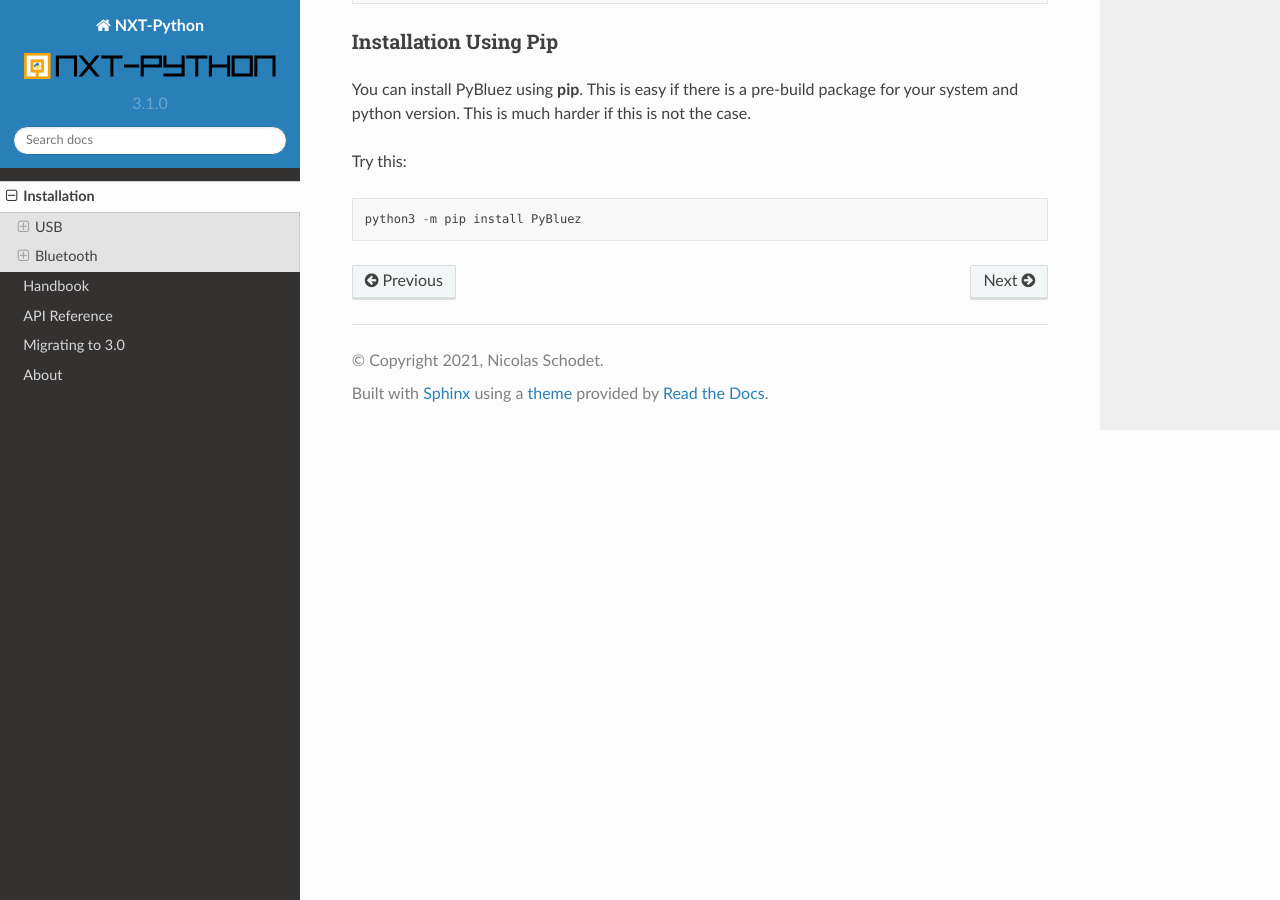
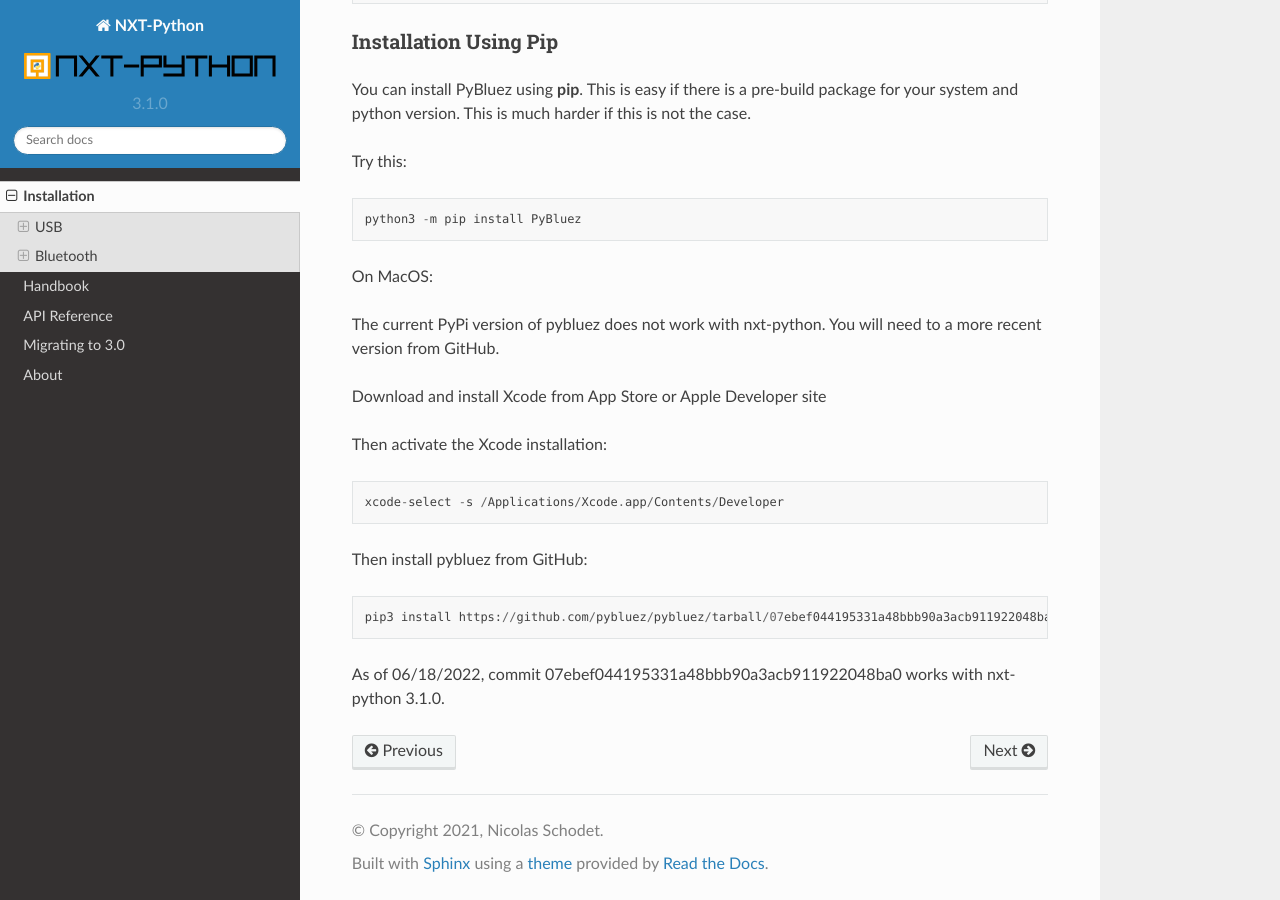
Before and after one commit to schodet/nxt-python, a Sphinx documentation site: the page built from docs/installation.rst, in a window 1280 px wide and 900 px high, scrolled down 1645 px. Built offline with Sphinx 7.4.7 and the Read the Docs theme 2.0.0, drawn with Linux system fonts in a browser that asks for light colours.

Commit message:
docs/installation.rst: add macOS for installing pybluez

```diff
--- a/docs/installation.rst
+++ b/docs/installation.rst
@@ -84,3 +84,20 @@ this is not the case.
 Try this::
 
     python3 -m pip install PyBluez
+
+
+On MacOS::
+
+The current PyPi version of pybluez does not work with nxt-python. You will need to a more recent version from GitHub.
+
+Download and install Xcode from App Store or Apple Developer site
+
+Then activate the Xcode installation::
+
+    xcode-select -s /Applications/Xcode.app/Contents/Developer
+
+Then install pybluez from GitHub::
+
+    pip3 install https://github.com/pybluez/pybluez/tarball/07ebef044195331a48bbb90a3acb911922048ba0
+
+As of 06/18/2022, commit 07ebef044195331a48bbb90a3acb911922048ba0 works with nxt-python 3.1.0.
```
